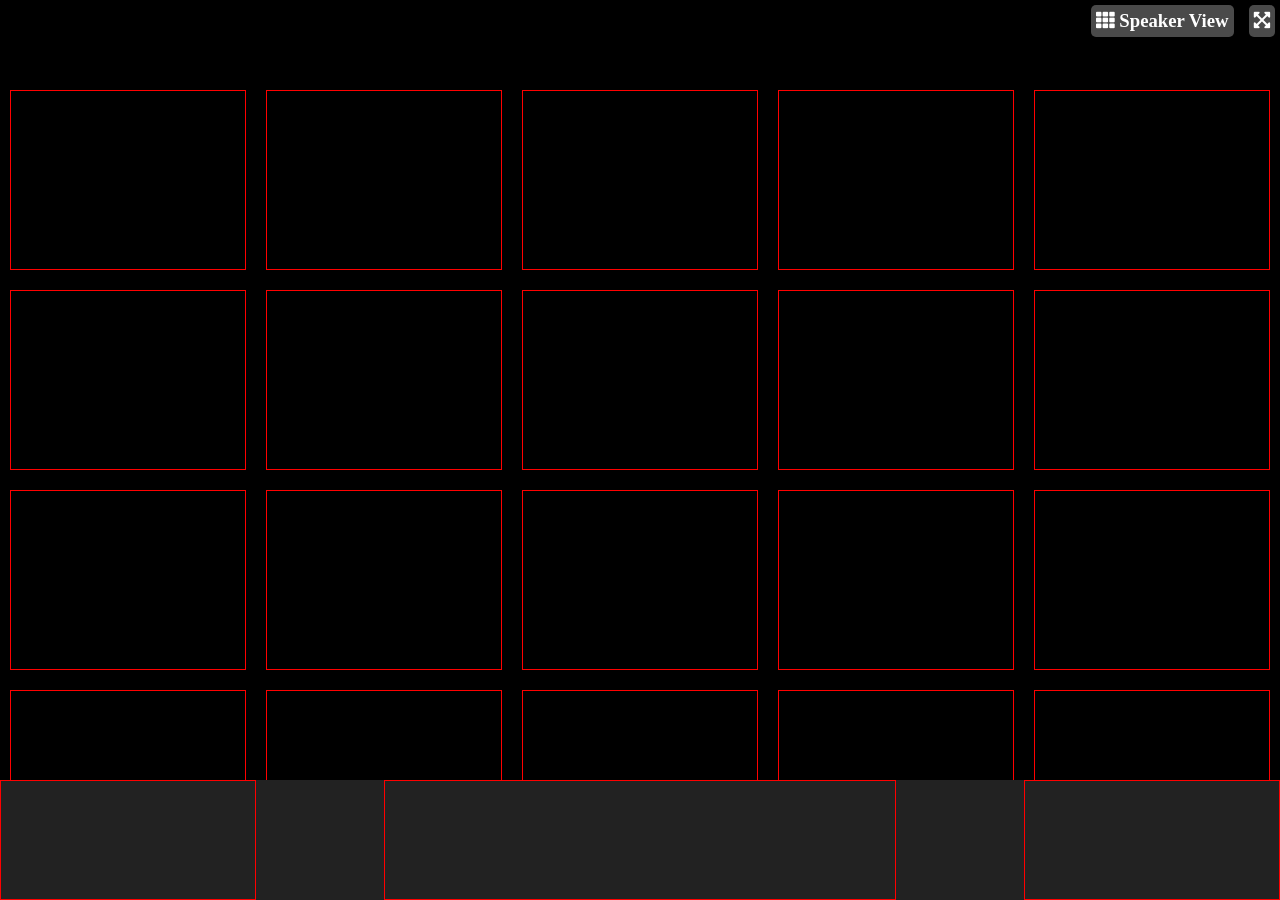
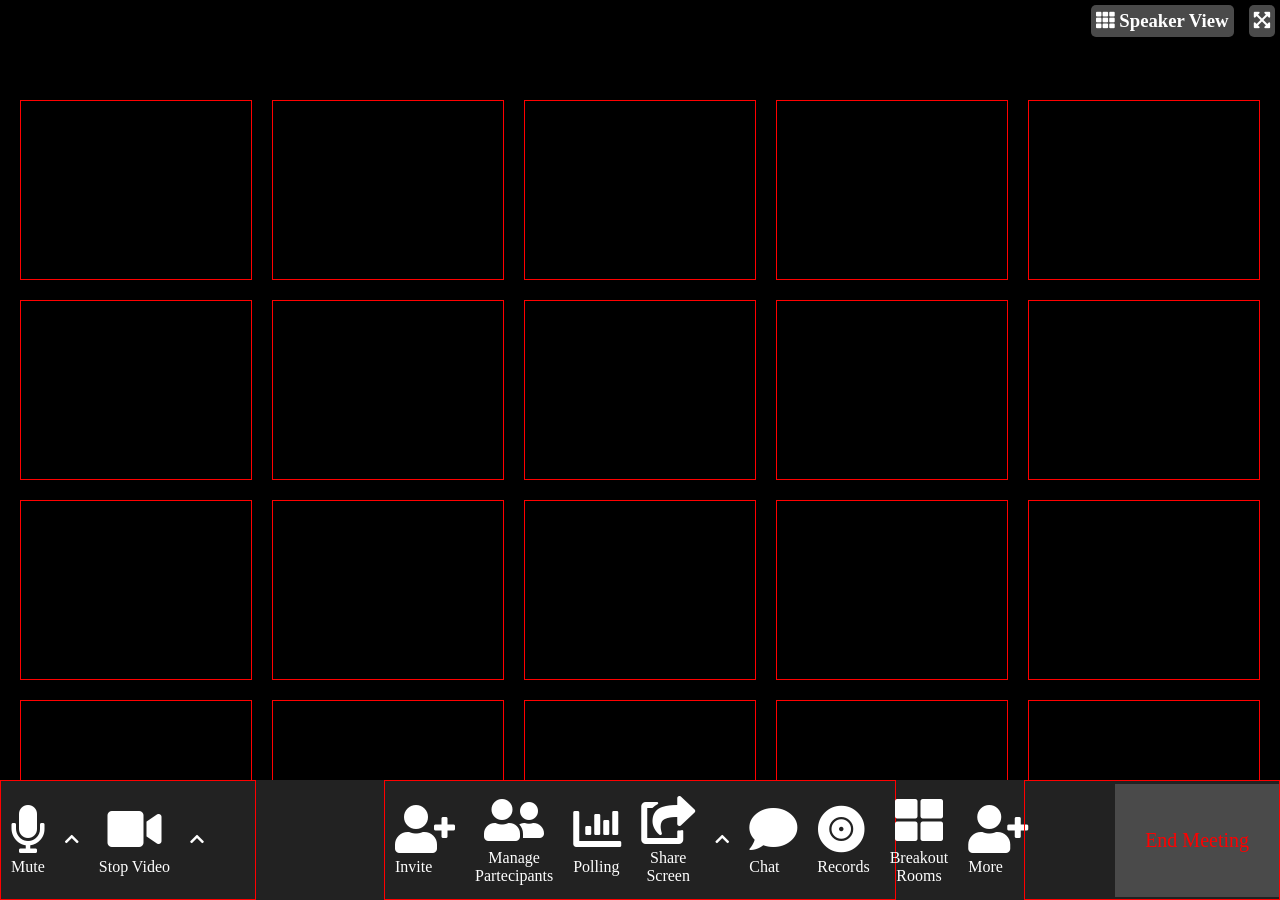
Before and after one commit to Forklein/html-css-zoom, a plain HTML site: page index.html in a window 1280 px wide. Drawn offline with Linux system fonts and the light colour scheme.

Commit message:
Set icon footer

```diff
--- a/index.html
+++ b/index.html
@@ -83,20 +83,6 @@
                 <div class="col"></div>
                 <div class="col"></div>
             </div>
-            <div class="row flex">
-                <div class="col"></div>
-                <div class="col"></div>
-                <div class="col"></div>
-                <div class="col"></div>
-                <div class="col"></div>
-            </div>
-            <div class="row flex">
-                <div class="col"></div>
-                <div class="col"></div>
-                <div class="col"></div>
-                <div class="col"></div>
-                <div class="col"></div>
-            </div>
 
         </div>
 
@@ -106,9 +92,64 @@
     <footer>
 
         <div class="footer-bar flex">
-            <div class="col-footer"></div>
-            <div class="col-footer"></div>
-            <div class="col-footer"></div>
+            <div class="col-footer flex">
+                <div class="element text-center text-white">
+                    <i class="fas fa-microphone fa-3x"></i>
+                    <p class="margin-element">Mute</p>
+                </div>
+                <div class="element text-white">
+                    <i class="fas fa-chevron-up"></i>
+                </div>
+                <div class="element text-center text-white">
+                    <i class="fas fa-video fa-3x"></i>
+                    <p class="margin-element">Stop Video</p>
+                </div>
+                <div class="element text-white">
+                    <i class="fas fa-chevron-up"></i>
+                </div>
+            </div>
+            <div class="col-footer flex">
+                <div class="element text-white">
+                    <i class="fas fa-user-plus fa-3x"></i>
+                    <p class="margin-element">Invite</p>
+                </div>
+                <div class="element text-white text-center">
+                    <i class="fas fa-user-friends fa-3x"></i>
+                    <p class="margin-element">Manage Partecipants</p>
+                </div>
+                <div class="element text-white">
+                    <i class="fas fa-chart-bar fa-3x"></i>
+                    <p class="margin-element">Polling</p>
+                </div>
+                <div class="element text-white text-center">
+                    <i class="fas fa-share-square fa-3x"></i>
+                    <p class="margin-element">Share Screen</p>
+                </div>
+                <div class="element text-white">
+                    <i class="fas fa-chevron-up"></i>
+                </div>
+                <div class="element text-white">
+                    <i class="fas fa-comment fa-3x"></i>
+                    <p class="margin-element">Chat</p>
+                </div>
+                <div class="element text-white">
+                    <i class="fas fa-record-vinyl fa-3x"></i>
+                    <p class="margin-element">Records</p>
+                </div>
+                <div class="element text-white text-center">
+                    <i class="fas fa-th-large fa-3x"></i>
+                    <p class="margin-element">Breakout Rooms</p>
+                </div>
+                <div class="element text-white">
+                    <i class="fas fa-user-plus fa-3x"></i>
+                    <p class="margin-element">More</p>
+                </div>
+            </div>
+            <div class="col-footer flex">
+                <div class="end-meeting text-red">
+                    <p>End Meeting</p>
+                </div>
+            </div>
         </div>
 
     </footer>
--- a/style/style.css
+++ b/style/style.css
@@ -37,6 +37,14 @@ body{
     color: #4bc800;
 }
 
+.text-center{
+    text-align: center;
+}
+
+.margin-element{
+    margin-top: 5px;
+}
+
 /* Start Header */
 
 header{
@@ -57,6 +65,7 @@ header nav .speaker-view{
 main .gallery{
     height: 700px;
     overflow: auto;
+    padding: 10px;
 }
 
 main .row{
@@ -81,8 +90,24 @@ footer .footer-bar{
 footer .footer-bar .col-footer{
     width: 20%;
     border: 1px solid red;
+    align-items: center;
 }
 
 footer .footer-bar .col-footer:nth-child(2){
     width: 40%;
 }
+
+footer .footer-bar .col-footer .element{
+    padding: 0 10px;
+}
+
+footer .footer-bar .col-footer:last-child{
+    justify-content: flex-end;
+    align-items: center;
+}
+
+footer .footer-bar .col-footer .end-meeting{
+    background-color: #4a4a4a;
+    padding: 45px 30px;
+    font-size: 20px;
+}
```
